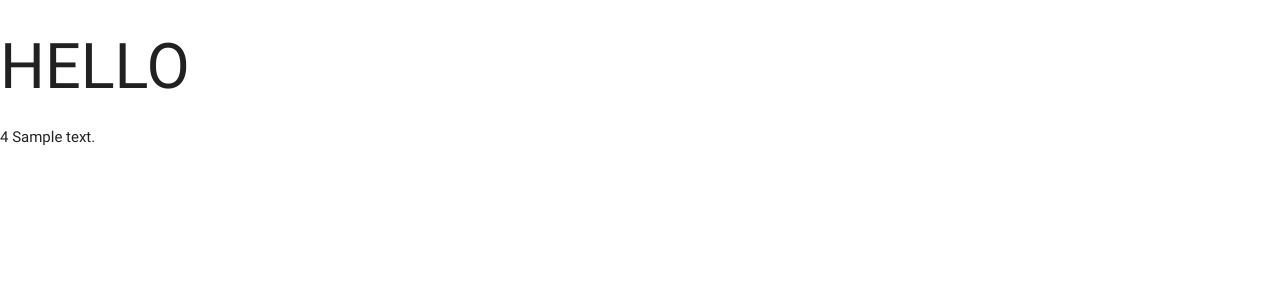
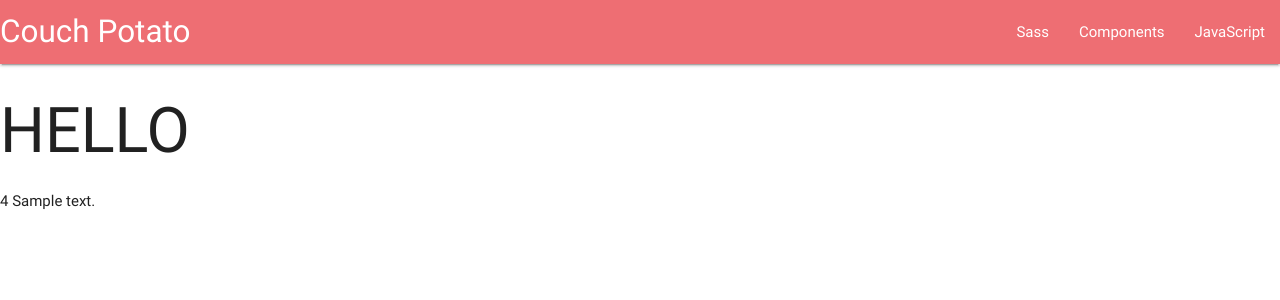
Before and after one commit to Leannald13/datacentric-milestoneproject, a Flask app: page / in a window 1280 px wide. Shown: the top 300 px of the page. Run offline with Flask 2, Linux system fonts and the light colour scheme; a database or web service that is not in the repository returns one stand-in record (values such as "Sample title"); some libraries are stand-ins or nearby versions.

Commit message:
connecting my css stylesheet and adding navbar

```diff
--- /dev/null
+++ b/static/css/style.css
@@ -0,0 +1,3 @@
+.figureit {
+    color: blue;
+}
--- a/templates/base.html
+++ b/templates/base.html
@@ -3,13 +3,26 @@
 <head>
     <link href="https://fonts.googleapis.com/icon?family=Material+Icons" rel="stylesheet">
     <link rel="stylesheet" href="https://cdnjs.cloudflare.com/ajax/libs/materialize/0.100.2/css/materialize.min.css">
+    <link rel="stylesheet" href="{{url_for('static', filename='css/style.css')}}" type="text/css"/>
     <title>Couch Potato</title>
 </head>
 <body>
+    <header>
+ <nav class ="figureit">
+    <div class="test">
+      <a href="#" class="brand-logo">Couch Potato</a>
+      <ul id="nav-mobile" class="right hide-on-med-and-down">
+        <li><a href="sass.html">Sass</a></li>
+        <li><a href="badges.html">Components</a></li>
+        <li><a href="collapsible.html">JavaScript</a></li>
+      </ul>
+    </div>
+  </nav>
+</header>
+
     <h1>HELLO</h1>
     {% block content %}
     {% endblock %}
-
 
     <script src="https://cdnjs.cloudflare.com/ajax/libs/jquery/3.2.1/jquery.min.js"></script>
     <script src="https://cdnjs.cloudflare.com/ajax/libs/materialize/0.100.2/js/materialize.min.js"></script>
```
Also changed, not shown: Static/style.css (deleted), templates/index.html (line endings or trailing spaces).
